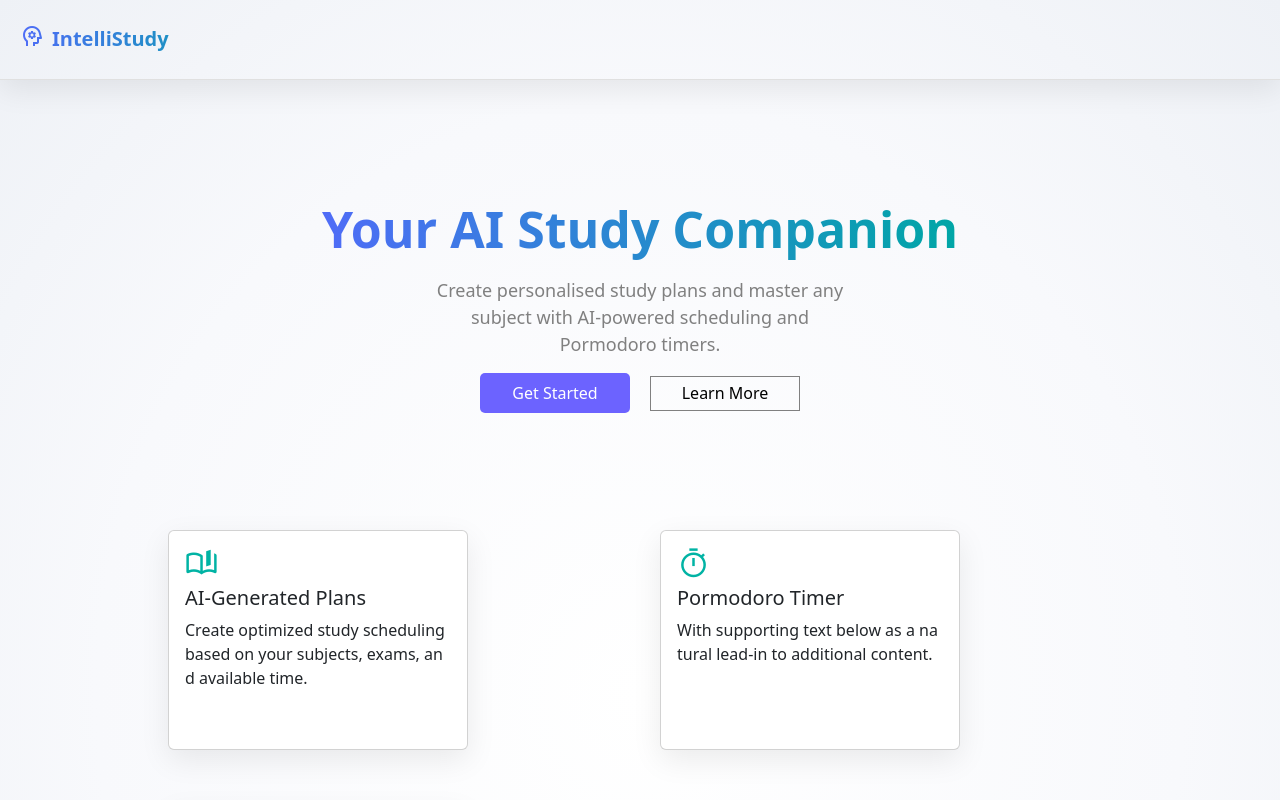
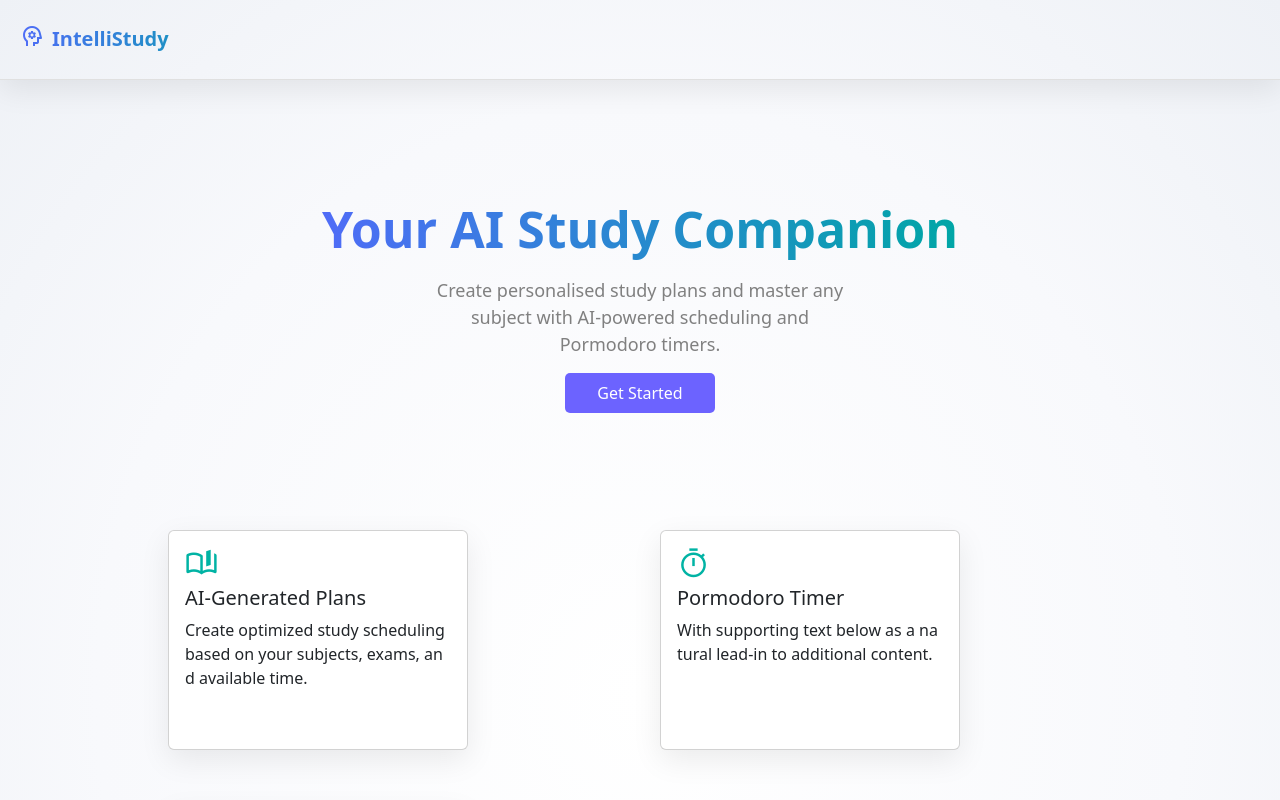
Before and after one commit to Madhav-87/study-planner-app, a React (Create React App) app in the folder FrontEnd/: page / in a window 1280 px wide. Shown: the top 800 px of the page. Built offline with nearby package versions, Linux system fonts and the light colour scheme.

Commit message:
website icon added

```diff
--- a/FrontEnd/public/index.html
+++ b/FrontEnd/public/index.html
@@ -2,7 +2,7 @@
 <html lang="en">
   <head>
     <meta charset="utf-8" />
-    <link rel="icon" href="%PUBLIC_URL%/favicon.ico" />
+    <link rel="icon" href="%PUBLIC_URL%/logo192.png" />
     <meta name="viewport" content="width=device-width, initial-scale=1" />
     <meta name="theme-color" content="#000000" />
     <meta
--- a/FrontEnd/src/Login.js
+++ b/FrontEnd/src/Login.js
@@ -28,7 +28,6 @@ export default function Login() {
                 </div>
                 <div className='title-button-section'>
                     <button className='signUp-btn getStarted-btn' onClick={()=>{navigate("/dashboard")}}>Get Started</button>
-                    <button className='learn-btn'>Learn More</button>
                 </div>
             </div>
             <div className='title-cards-section'>
```
Also changed, not shown: FrontEnd/public/logo192.png.
